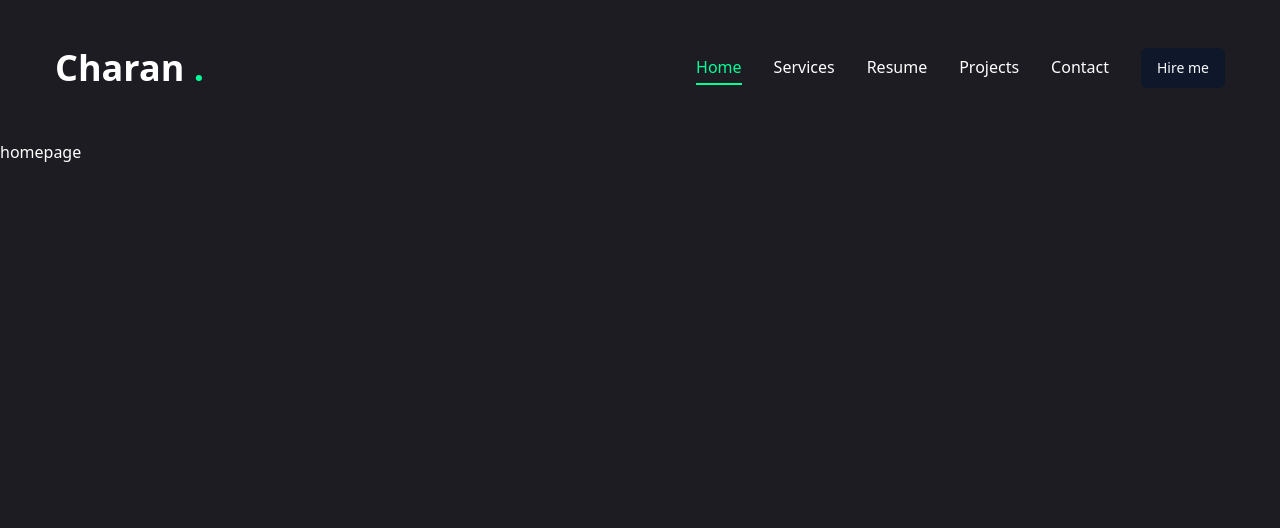
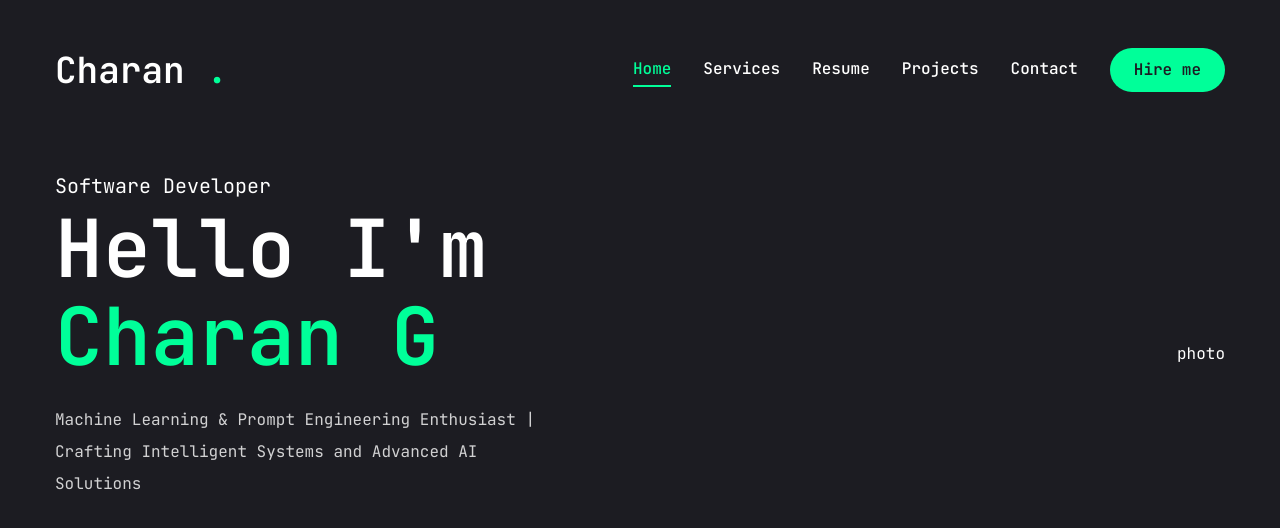
Before and after one commit to charang2003/charang.github.io, a Next.js app: page / in a window 1280 px wide. Shown: the top 528 px of the page. Built offline with nearby package versions, Linux system fonts and the light colour scheme.

Commit message:
configured primary font style and added informations to home tab

```diff
--- a/app/globals.css
+++ b/app/globals.css
@@ -6,4 +6,13 @@
     body {
         @apply font-primary bg-primary text-white leading-loose;
     }
+    .h1 {
+        @apply text-[48px] xl:text-[80px] leading-[1.1] font-semibold;
+    }
+    .h2 {
+        @apply text-[36px] xl:text-[48px] leading-[1.1] font-semibold;
+    }
+    .h3 {
+        @apply text-[20px] xl:text-[24px] leading-[1.1] font-semibold;
+    }
 }
--- a/app/layout.jsx
+++ b/app/layout.jsx
@@ -8,7 +8,7 @@
 const jetbrainsMono = JetBrains_Mono({
   subsets: ["latin"],
   weight: ["100", "200", "300", "400", "500", "600", "700", "800"],
-  variable: "--font-jetbrains-mono",
+  variable: "--font-jetbrainsMono",
 });
 
 export const metadata = {
--- a/app/page.jsx
+++ b/app/page.jsx
@@ -1,5 +1,26 @@
-export default function Home() {
+import {Button} from "@/components/ui/Button";
+import {FiDownload} from "react-icons/fi";
+
+const Home = () => {
   return (
-    <main>homepage</main>
+    <section className="h-full">
+      <div className="container mx-auto h-full">
+        <div className="flex flex-col xl:flex-row justify-between items-center xl:pt-8 xl:pb-24">
+          {/* text */}
+          <div className="text-center xl:text-left">
+            <span className="text-xl">Software Developer</span>
+            <h1 className="h1 mb-6">
+              Hello I'm <br /> <span className="text-accent">Charan G</span>
+            </h1>
+            <p className="max-w-[500px] mb-9 text-white/80">Machine Learning & Prompt Engineering Enthusiast |
+               Crafting Intelligent Systems and Advanced AI Solutions</p>
+          </div>
+          {/* photo */}
+          <div>photo</div>
+        </div>
+      </div>
+    </section>
   );
-}
+};
+
+export default Home;
--- a/components/ui/button.jsx
+++ b/components/ui/button.jsx
@@ -5,25 +5,18 @@
 import { cn } from "@/lib/utils"
 
 const buttonVariants = cva(
-  "inline-flex items-center justify-center whitespace-nowrap rounded-md text-sm font-medium ring-offset-white transition-colors focus-visible:outline-none focus-visible:ring-2 focus-visible:ring-slate-950 focus-visible:ring-offset-2 disabled:pointer-events-none disabled:opacity-50 dark:ring-offset-slate-950 dark:focus-visible:ring-slate-300",
+  "inline-flex items-center justify-center whitespace-nowrap rounded-full text-base font-semibold ring-offset-white transition-colors ",
   {
     variants: {
       variant: {
-        default: "bg-slate-900 text-slate-50 hover:bg-slate-900/90 dark:bg-slate-50 dark:text-slate-900 dark:hover:bg-slate-50/90",
-        destructive:
-          "bg-red-500 text-slate-50 hover:bg-red-500/90 dark:bg-red-900 dark:text-slate-50 dark:hover:bg-red-900/90",
-        outline:
-          "border border-slate-200 bg-white hover:bg-slate-100 hover:text-slate-900 dark:border-slate-800 dark:bg-slate-950 dark:hover:bg-slate-800 dark:hover:text-slate-50",
-        secondary:
-          "bg-slate-100 text-slate-900 hover:bg-slate-100/80 dark:bg-slate-800 dark:text-slate-50 dark:hover:bg-slate-800/80",
-        ghost: "hover:bg-slate-100 hover:text-slate-900 dark:hover:bg-slate-800 dark:hover:text-slate-50",
-        link: "text-slate-900 underline-offset-4 hover:underline dark:text-slate-50",
+        default: "bg-accent text-primary hover:bg-accent-hover ",
+        primary: "bg-primary text-white hover:bg-primary-hover ",
+        outline: "bg-transparent text-accent border border-accent hover:bg-accent-hover hover:text-primary ",
       },
       size: {
-        default: "h-10 px-4 py-2",
-        sm: "h-9 rounded-md px-3",
-        lg: "h-11 rounded-md px-8",
-        icon: "h-10 w-10",
+        default: "h-[44px] px-6",
+        md: "h-[48px] px-6",
+        lg: "h-[56-px] px-8 text-sm uppercase tracking-[2px]",
       },
     },
     defaultVariants: {
```
